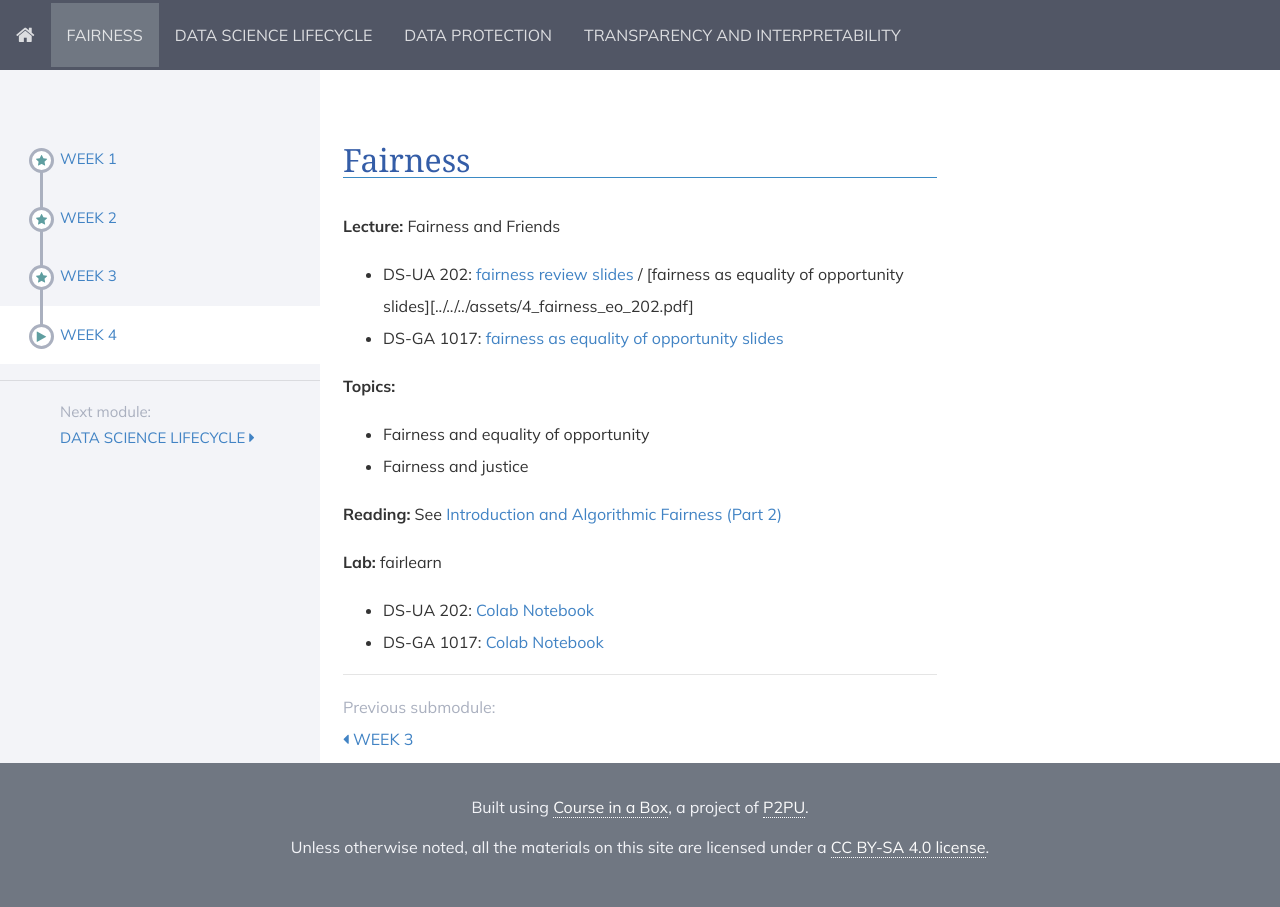
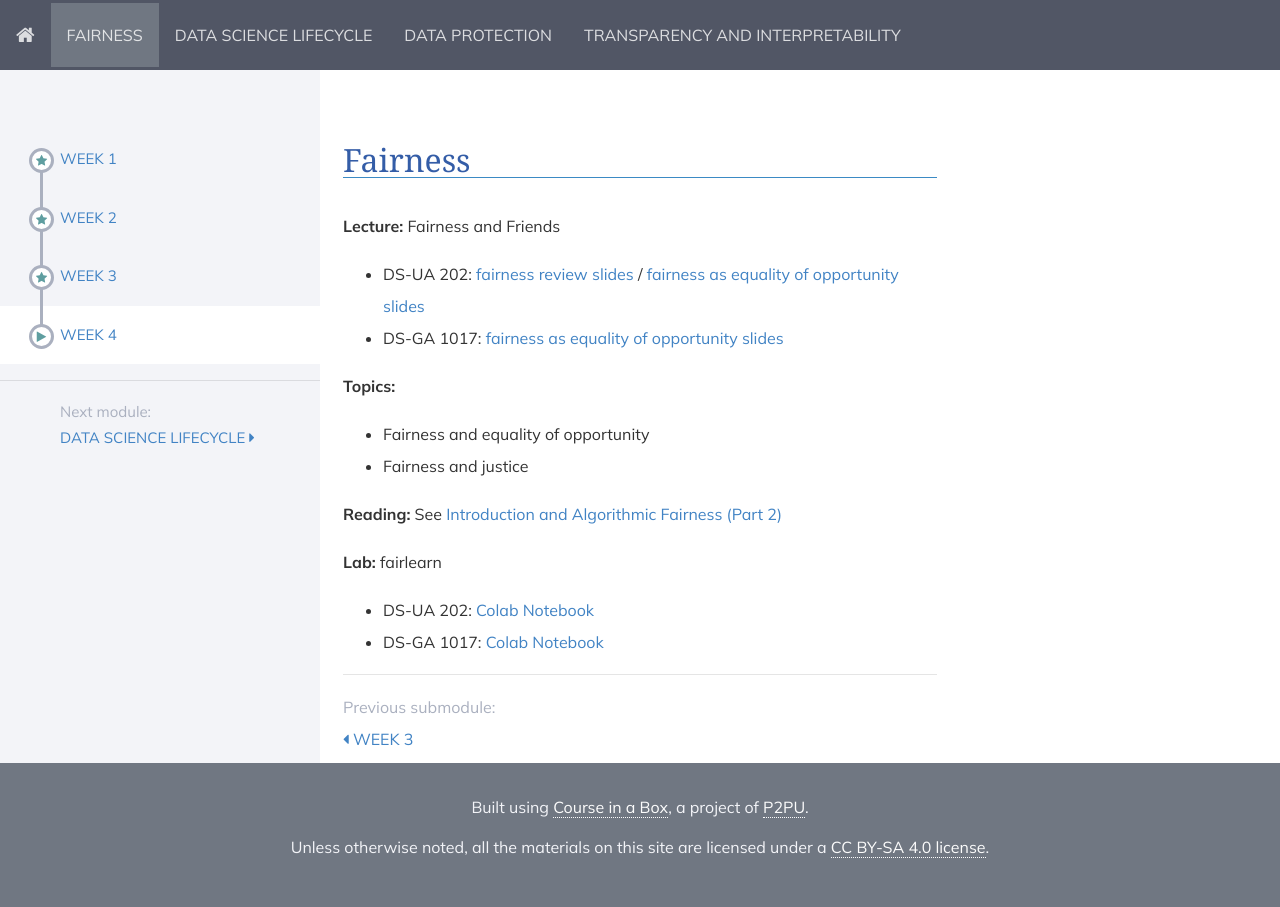
Before and after one commit to DataResponsibly/rds24, a Jekyll site: the page built from modules/fairness/_posts/2000-01-04-week4.md, in a window 1280 px wide. Built offline with Jekyll 4.4.1, drawn with Linux system fonts in a browser that asks for light colours; nearby versions of some CDN libraries.

Commit message:
Update 2000-01-04-week4.md

```diff
--- a/modules/fairness/_posts/2000-01-04-week4.md
+++ b/modules/fairness/_posts/2000-01-04-week4.md
@@ -6,7 +6,7 @@ title: Week 4
 
 **Lecture:** Fairness and Friends
 
-* DS-UA 202: [fairness review slides](../../../assets/4_fairness_review_202.pdf) / [fairness as equality of opportunity slides][../../../assets/4_fairness_eo_202.pdf]
+* DS-UA 202: [fairness review slides](../../../assets/4_fairness_review_202.pdf) / [fairness as equality of opportunity slides](../../../assets/4_fairness_eo_202.pdf)
 * DS-GA 1017: [fairness as equality of opportunity slides](../../../assets/4_Fairness_1017.pdf)
 
 **Topics:**
```
